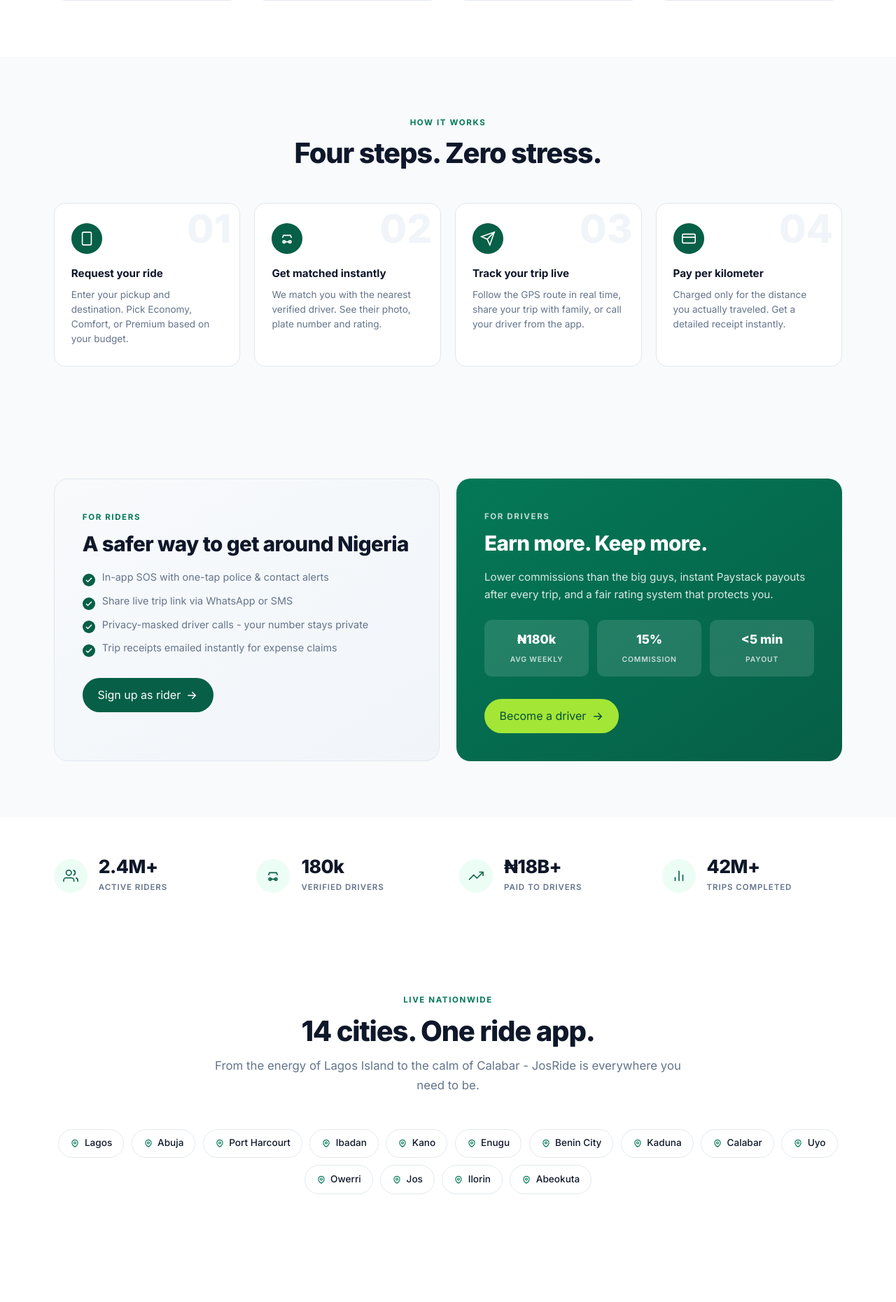
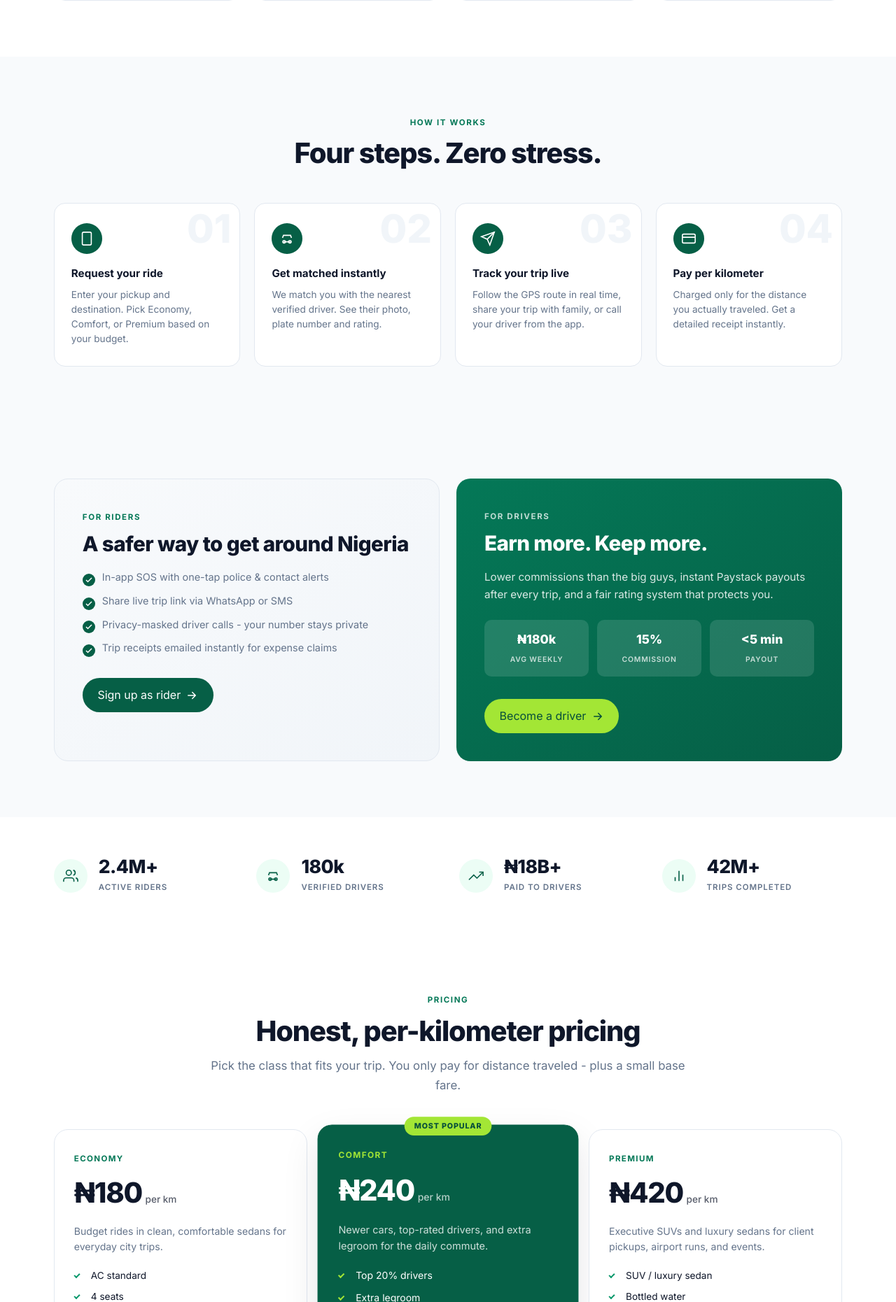
Before and after one commit to Afresh-Revolution/JCRide-front, a Flask app: page / in a window 1280 px wide. Shown: the part 1749-3610 px from the top of the page at 70% size. Run offline with Flask 3, Linux system fonts and the light colour scheme.

Commit message:
William: landing page, livenationwide-removes, pricing from the back

```diff
--- a/app/routes/admin.py
+++ b/app/routes/admin.py
@@ -81,7 +81,7 @@ from app.services.api_client import (
     get_admin_report_drivers,
     get_admin_report_users,
 )
-from app.services.landing_content import merge_landing_page
+from app.services.landing_content import invalidate_landing_cache, merge_landing_page
 from app.admin_api_transforms import (
     live_trips_to_map,
     normalize_admin_trips_list,
@@ -1337,7 +1337,9 @@ def api_platform_settings():
 def api_platform_settings_update():
     payload = request.get_json(silent=True) or {}
     try:
-        return jsonify(update_admin_platform_settings(_admin_token(), payload))
+        data = update_admin_platform_settings(_admin_token(), payload)
+        invalidate_landing_cache()
+        return jsonify(data)
     except ApiError as exc:
         return jsonify({"message": exc.message}), exc.status_code
 
--- a/app/services/landing_content.py
+++ b/app/services/landing_content.py
@@ -57,6 +57,11 @@ def merge_landing_page(data: dict | None) -> dict:
     return _deep_merge(default_landing_page(), data)
 
 
+def invalidate_landing_cache() -> None:
+    _landing_cache["expires_at"] = 0.0
+    _landing_cache["value"] = None
+
+
 def load_landing_page() -> dict:
     now = time.time()
     cached = _landing_cache.get("value")
--- a/app/static/js/admin-settings-landing.js
+++ b/app/static/js/admin-settings-landing.js
@@ -68,7 +68,6 @@
       return (
         '<div class="landing-list__item" data-pricing-index="' + index + '">' +
         field("Tier name", tier.name, "pricing_section.tiers." + index + ".name") +
-        field("Price per km (₦)", tier.price_per_km, "pricing_section.tiers." + index + ".price_per_km", "number") +
         field("Description", tier.description, "pricing_section.tiers." + index + ".description", "textarea") +
         field("Features (comma-separated)", (tier.features || []).join(", "), "pricing_section.tiers." + index + ".features_csv") +
         field("CTA label", tier.cta_label, "pricing_section.tiers." + index + ".cta_label") +
--- a/app/templates/home.html
+++ b/app/templates/home.html
@@ -6,7 +6,6 @@
 {% set fs = landing.features_section %}
 {% set hiw = landing.how_it_works %}
 {% set au = landing.audience %}
-{% set cs = landing.cities_section %}
 {% set ps = landing.pricing_section %}
 {% set ts = landing.testimonials_section %}
 {% set fq = landing.faq_section %}
@@ -255,23 +254,6 @@
   </div>
 </section>
 
-{# ── Cities ── #}
-<section class="landing-section" id="cities" aria-labelledby="cities-heading">
-  <div class="landing-container landing-section__header">
-    <p class="landing-eyebrow">{{ cs.eyebrow }}</p>
-    <h2 id="cities-heading" class="landing-section__title">{{ cs.title }}</h2>
-    <p class="landing-section__subtitle">{{ cs.subtitle }}</p>
-  </div>
-  <div class="landing-container landing-cities">
-    {% for city in cs.cities %}
-    <span class="landing-city-pill">
-      <svg width="14" height="14" viewBox="0 0 24 24" fill="none" stroke="currentColor" stroke-width="2" aria-hidden="true"><path d="M12 21s7-4.5 7-10a7 7 0 1 0-14 0c0 5.5 7 10 7 10z"/><circle cx="12" cy="11" r="2.5"/></svg>
-      {{ city }}
-    </span>
-    {% endfor %}
-  </div>
-</section>
-
 {# ── Pricing ── #}
 <section class="landing-section" id="pricing" aria-labelledby="pricing-heading">
   <div class="landing-container landing-section__header">
--- a/app/templates/landing_base.html
+++ b/app/templates/landing_base.html
@@ -33,7 +33,6 @@
         <a href="#features">Features</a>
         <a href="#how-it-works">How it works</a>
         <a href="#drive-with-us">Drive with us</a>
-        <a href="#cities">Cities</a>
         <a href="#pricing">Pricing</a>
         <a href="#faq">FAQ</a>
       </nav>
```
